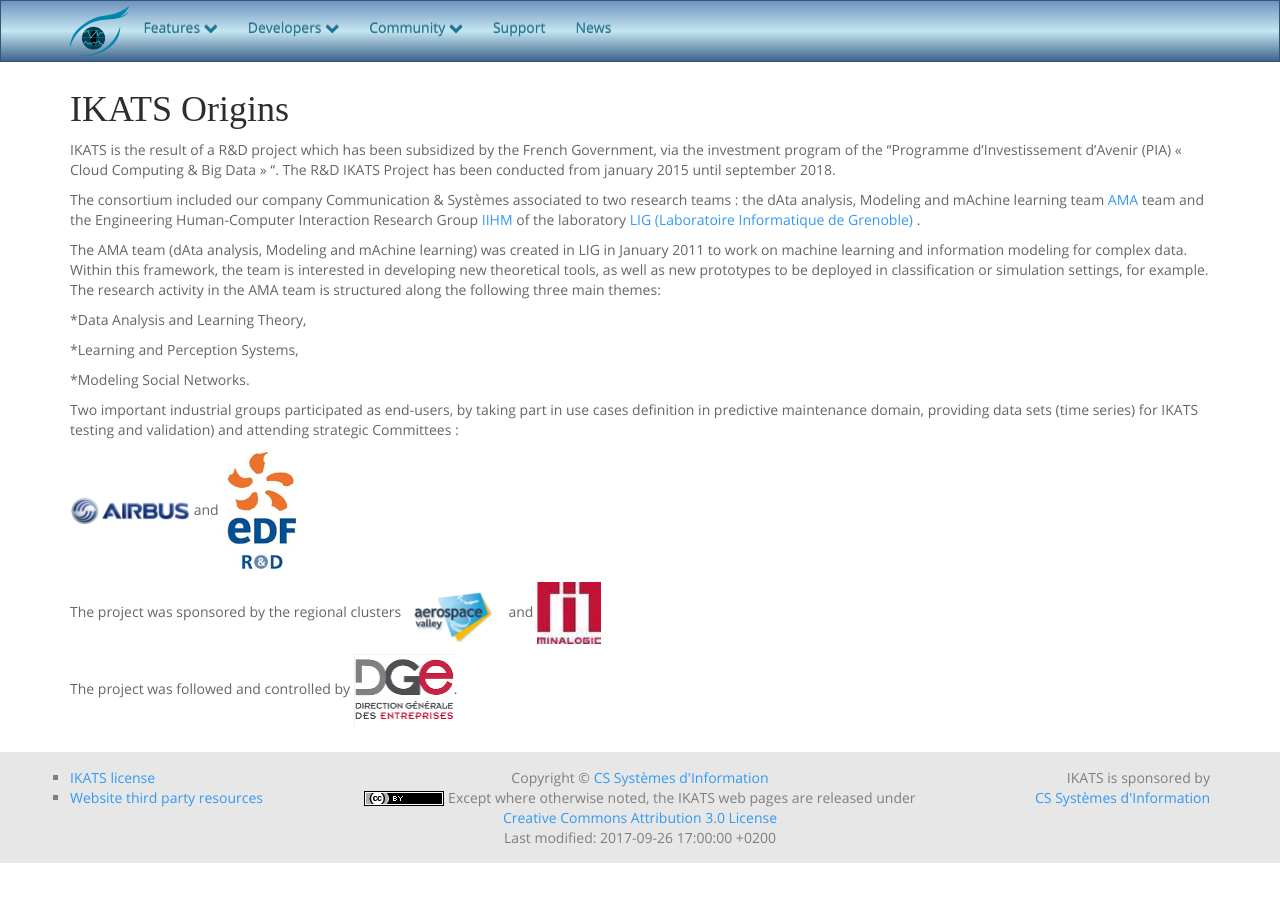
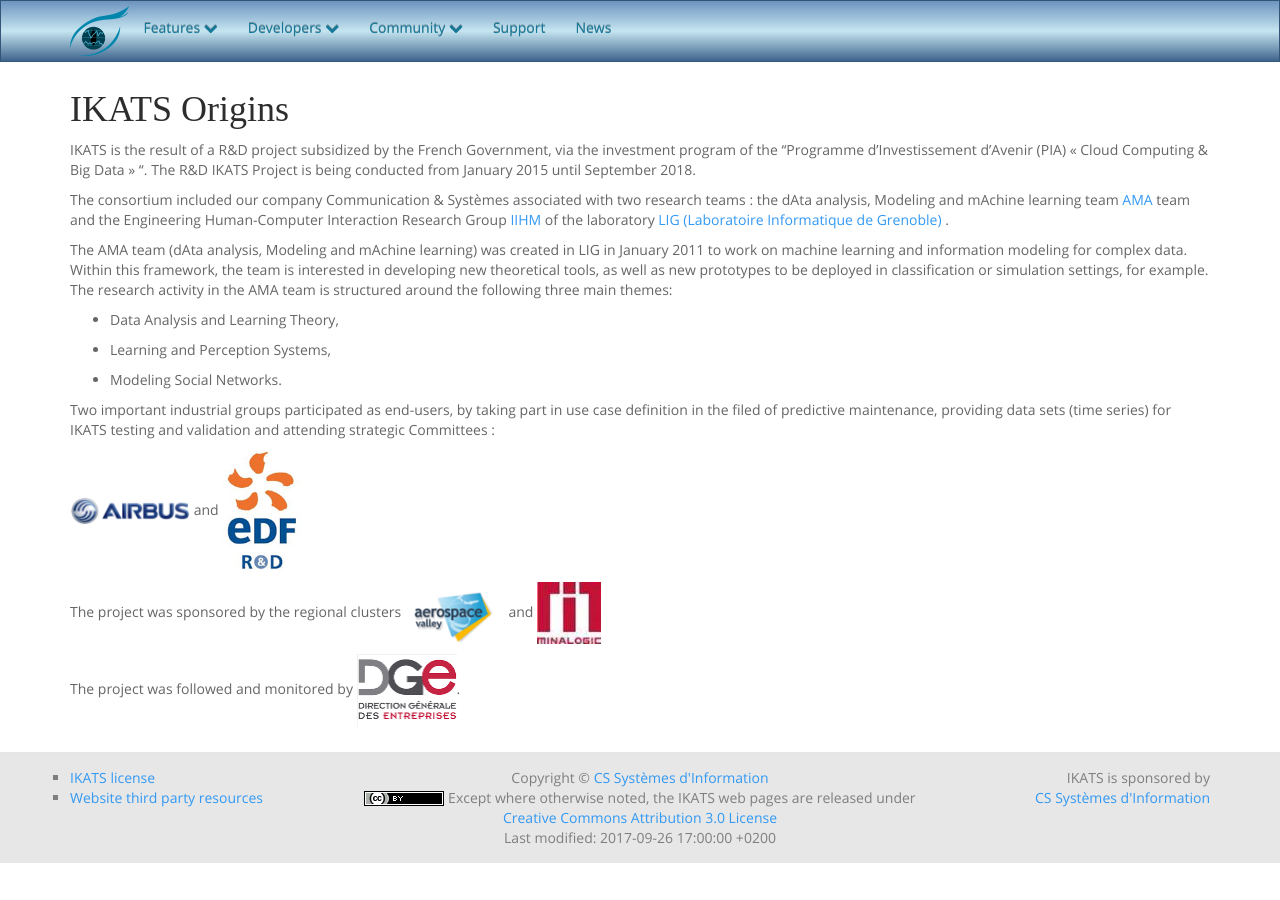
Before and after one commit to IKATS/ikats.github.io, a Jekyll site: the page built from genesis.md, in a window 1280 px wide. Built offline with Jekyll 4.4.1, drawn with Linux system fonts in a browser that asks for light colours; some web fonts are replaced.

Commit message:
english corrections

```diff
--- a/genesis.md
+++ b/genesis.md
@@ -10,22 +10,22 @@
 IKATS Origins
 =============
 
-IKATS is the result of a R&D project which has been subsidized by the French Government, via the investment program of the "Programme d'Investissement d'Avenir (PIA) « Cloud Computing & Big Data » ".
-The R&D IKATS Project has been conducted from january 2015 until september 2018.
+IKATS is the result of a R&D project subsidized by the French Government, via the investment program of the "Programme d'Investissement d'Avenir (PIA) « Cloud Computing & Big Data » ".
+The R&D IKATS Project is being conducted from January 2015 until September 2018.
 
-The consortium included our company Communication & Systèmes associated to two research teams : the  dAta analysis, Modeling and mAchine learning team <a href="https://www.liglab.fr/en/research/research-areas-and-teams/ama"> AMA</a> team and the Engineering Human-Computer Interaction
+The consortium included our company Communication & Systèmes associated with two research teams : the  dAta analysis, Modeling and mAchine learning team <a href="https://www.liglab.fr/en/research/research-areas-and-teams/ama"> AMA</a> team and the Engineering Human-Computer Interaction
 Research Group <a href="http://iihm.imag.fr/en/">IIHM</a> of the laboratory <a href="https://www.liglab.fr ">LIG (Laboratoire Informatique de Grenoble) </a>.
 
-The AMA team (dAta analysis, Modeling and mAchine learning) was created in LIG in January 2011 to work on machine learning and information modeling for complex data. Within this framework, the team is interested in developing new theoretical tools, as well as new prototypes to be deployed in classification or simulation settings, for example. The research activity in the AMA team is structured along the following three main themes:
+The AMA team (dAta analysis, Modeling and mAchine learning) was created in LIG in January 2011 to work on machine learning and information modeling for complex data. Within this framework, the team is interested in developing new theoretical tools, as well as new prototypes to be deployed in classification or simulation settings, for example. The research activity in the AMA team is structured around the following three main themes:
 
-*Data Analysis and Learning Theory,
+- Data Analysis and Learning Theory,
 
-*Learning and Perception Systems,
+- Learning and Perception Systems,
 
-*Modeling Social Networks.
+- Modeling Social Networks.
 
 
-Two important industrial groups participated as end-users, by taking part in use cases definition in predictive maintenance domain, providing data sets (time series) for IKATS testing and validation) and attending strategic Committees :
+Two important industrial groups participated as end-users, by taking part in use case definition in the filed of predictive maintenance, providing data sets (time series) for IKATS testing and validation and attending strategic Committees :
 
 ![AIRBUS R&D](/img/Logo_AIB_RetD.png ){: .center-image" width="120px" }
 and
@@ -33,4 +33,4 @@
 
 The project was sponsored by the regional clusters ![Aerospace Valley](/img/logo_aese.png ){: .center-image, width="100px" }  and ![Minalogic](/img/logo_minalogic.jpg ){: .center-image" }
 
-The project was followed and controlled by ![DGE](/img/logo_DGE.png ){: .center-image, width="100px" }.
+The project was followed and monitored by ![DGE](/img/logo_DGE.png ){: .center-image, width="100px" }.
--- a/index.html
+++ b/index.html
@@ -38,7 +38,8 @@
                 to supervise manufacturing industry production lines or to help operate hi-tech industrial
                   systems which rely on networks of sensors.</p>
                 <p>Whatever industry you work on, whether it be aeronautics, energy, rail or manufacturing for example, analysing, exploring and elaborating predictive models from
-                   Time Series is a burden in the field of Data Science. With the introduction of IKATS, you can now "keep your eye" on your data.
+                   Time Series is a burden in the field of Data Science. </p>
+                 <p>With the introduction of IKATS, you can now "keep your eye" on your data.
                 </p>
               <p>
           </p>
```
Also changed, not shown: other parts of index.html (+1 -1 lines), overview.md (+5 -5 lines).
